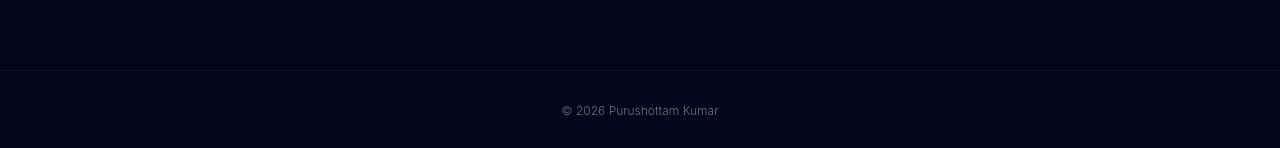
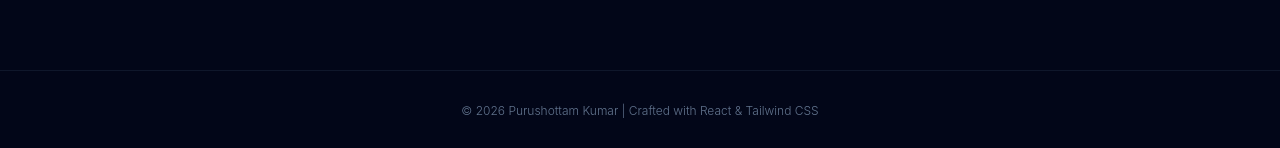
Before and after one commit to Purushottamji/purushottam_portfolio, a React (Vite) app: page / in a window 1280 px wide. Shown: the part 2844-2992 px from the top of the page. Built offline with nearby package versions, Linux system fonts and the light colour scheme.

Commit message:
i have update my resume

```diff
--- a/src/App.jsx
+++ b/src/App.jsx
@@ -559,7 +559,8 @@ function App() {
 
         {/* Footer */}
         <footer className="border-t border-slate-900 py-8 text-center text-xs text-slate-500 font-light">
-          © {new Date().getFullYear()} {profile.name}
+          © {new Date().getFullYear()} {profile.name} | Crafted with React &
+          Tailwind CSS
         </footer>
       </div>
     </div>
```
Also changed, not shown: 1 other file (tests, documents, lock files or other folders).
